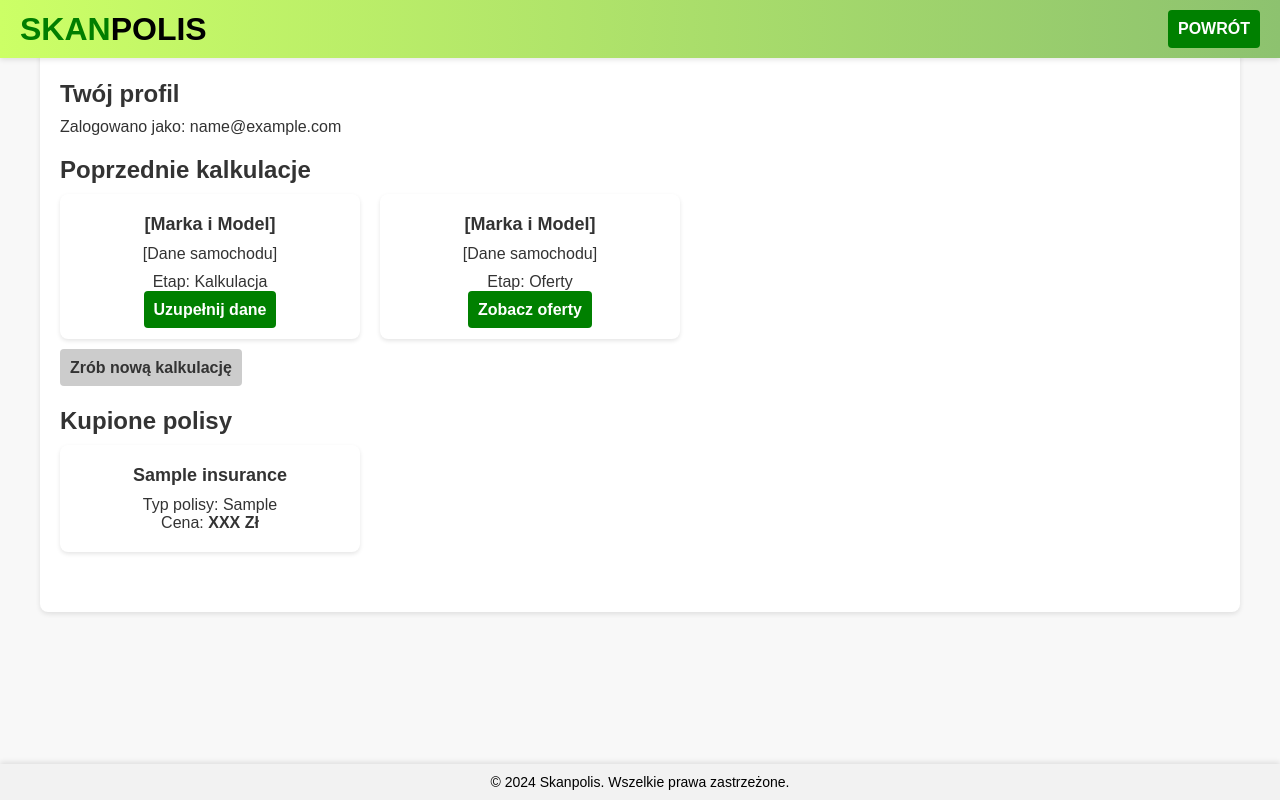
After one commit to Maklowicz-enjoyer/Insurance_project, a PHP site: page /scripts/account.php in a window 1280 px wide. The commit adds this page. Run offline with PHP 8.4, Linux system fonts and the light colour scheme; the visitor is signed in with stand-in values (Sample User, id 1); tables that the repository leaves empty or names only in its code hold one stand-in row (values such as "Sample post").

Commit message:
user id login session

```diff
--- a/html/main.html
+++ b/html/main.html
@@ -12,7 +12,7 @@
 				<h1 class="logo"><span class="part1">SKAN</span>POLIS</h1>
 				<div class="header-buttons">
 					<a href="../index.html" class="btn back">POWRÓT</a>
-					<a href="account.html" class="btn acc">MOJE KONTO</a>
+					<a href="../scripts/account.php" class="btn acc">MOJE KONTO</a>
 					<a href="../index.html" class="btn logout">WYLOGUJ SIĘ</a>
 				</div>
 			</div>
--- /dev/null
+++ b/scripts/account.php
@@ -0,0 +1,111 @@
+<?php
+ini_set('display_errors', 1);
+error_reporting(E_ALL);
+require 'db_connect.php'; // Połączenie z bazą danych w oddzielnym pliku
+
+try {
+    session_start();
+
+    if (!isset($_SESSION['Users_ID'])) {
+        die("Nie jesteś zalogowany. Proszę się zalogować.");
+    }
+
+    $userID = $_SESSION['Users_ID'];
+
+    // Pobieranie danych użytkownika
+    $stmt = $pdo->prepare("SELECT email FROM User WHERE Users_ID = :id");
+    $stmt->execute(['id' => $userID]);
+    $user = $stmt->fetch(PDO::FETCH_ASSOC);
+
+    if (!$user) {
+        die("Użytkownik o podanym ID nie istnieje.");
+    }
+
+    // Pobieranie zapisanych polis użytkownika
+    $sql = "SELECT Insurance_name, Insurance_type FROM Insurance WHERE Users_ID = :Users_ID";
+    $stmt = $pdo->prepare($sql);
+    $stmt->execute(['Users_ID' => $userID]);
+    $savedIns = $stmt->fetchAll();
+} catch (PDOException $e) {
+    die("Błąd bazy danych: " . $e->getMessage());
+}
+?>
+
+<!DOCTYPE html>
+<html lang="pl">
+<head>
+  <meta charset="UTF-8">
+  <meta name="viewport" content="width=device-width, initial-scale=1.0">
+  <title>Panel Użytkownika - SkanPolis</title>
+  <link rel="stylesheet" href="../css/account.css">
+</head>
+<body>
+  <header class="header">
+    <div class="header-container">
+      <h1 class="logo"><span class="part1">SKAN</span>POLIS</h1>
+      <a href="main.html" class="btn back">POWRÓT</a>
+    </div>
+  </header>
+
+  <main>
+    <section class="profile">
+      <h2 class="profile-title">Twój profil</h2>
+      <p class="login-info">Zalogowano jako: <span class="user-email"><?php echo htmlspecialchars($user['email'], ENT_QUOTES, 'UTF-8'); ?></span></p>
+    </section>
+
+    <!---
+    <section class="notifications">
+      <h2>Powiadomienia</h2>
+      <div class="notification-options">
+        <label>
+          <input type="checkbox" id="reminder-end" aria-label="Przypomnienie o końcu ubezpieczenia"> Przypomnienie o końcu ubezpieczenia
+        </label>
+        <label>
+          <input type="checkbox" id="new-offers" aria-label="Powiadomienia o nowych ofertach"> Powiadomienia o nowych ofertach
+        </label>
+      </div>
+    </section>
+    -->
+    <section class="saved-calc">
+      <h3 class="section-title">Poprzednie kalkulacje</h3>
+      <div class="calc-container">
+        <!-- Przykładowe dane dla kalkulacji -->
+        <div class="calc-card">
+          <h4 class="car-title">[Marka i Model]</h4>
+          <p class="car-details">[Dane samochodu]</p>
+          <p class="stage">Etap: <span>Kalkulacja</span></p>
+          <a href="main.html" class="btn green">Uzupełnij dane</a>
+        </div>
+        <div class="calc-card">
+          <h4 class="car-title">[Marka i Model]</h4>
+          <p class="car-details">[Dane samochodu]</p>
+          <p class="stage">Etap: <span>Oferty</span></p>
+          <a href="list.html" class="btn green">Zobacz oferty</a>
+        </div>
+      </div>
+      <a href="../html/main.html" class="btn grey">Zrób nową kalkulację</a>
+    </section>
+
+    <section class="purchased-policies">
+      <h3 class="section-title">Kupione polisy</h3>
+      <div class="calc-container">
+        <?php if (!empty($savedIns)): ?>
+          <?php foreach ($savedIns as $insurance): ?>
+            <div class="calc-card">
+              <h4 class="car-title"><?php echo htmlspecialchars($insurance['Insurance_name'], ENT_QUOTES, 'UTF-8'); ?></h4>
+              <p class="car-details">Typ polisy: <span><?php echo htmlspecialchars($insurance['Insurance_type'], ENT_QUOTES, 'UTF-8'); ?></span></p>
+              <p class="price">Cena: <strong>XXX Zł</strong></p>
+            </div>
+          <?php endforeach; ?>
+        <?php else: ?>
+          <p>Brak zapisanych polis.</p>
+        <?php endif; ?>
+      </div>
+    </section>
+  </main>
+
+  <footer class="footer">
+    <p>© 2024 Skanpolis. Wszelkie prawa zastrzeżone.</p>
+  </footer>
+</body>
+</html>
--- a/scripts/detail.php
+++ b/scripts/detail.php
@@ -49,7 +49,7 @@ try {
       <div class="header-buttons">
         <a href="list.php" class="btn back">POWRÓT</a>
         <a href="../html/main.html" class="btn back">ZMIEŃ DANE</a>
-        <a href="../html/account.html" class="btn acc">MOJE KONTO</a>
+        <a href="account.php" class="btn acc">MOJE KONTO</a>
         <a href="../index.html" class="btn logout">WYLOGUJ SIĘ</a>
       </div>
     </div>
--- a/scripts/list.php
+++ b/scripts/list.php
@@ -23,7 +23,7 @@ $vehicleInfo = $_SESSION['vehicle_info'];
       <h1 class="logo"><span class="part1">SKAN</span>POLIS</h1>
       <div class="header-buttons">
         <a href="../html/main.html" class="btn back">ZMIEŃ DANE</a>
-        <a href="../html/account.html" class="btn acc">MOJE KONTO</a>
+        <a href="account.php" class="btn acc">MOJE KONTO</a>
         <a href="../index.html" class="btn logout">WYLOGUJ SIĘ</a>
       </div>
     </div>
```
Also changed, not shown: scripts/login.php (+13 -3 lines).
